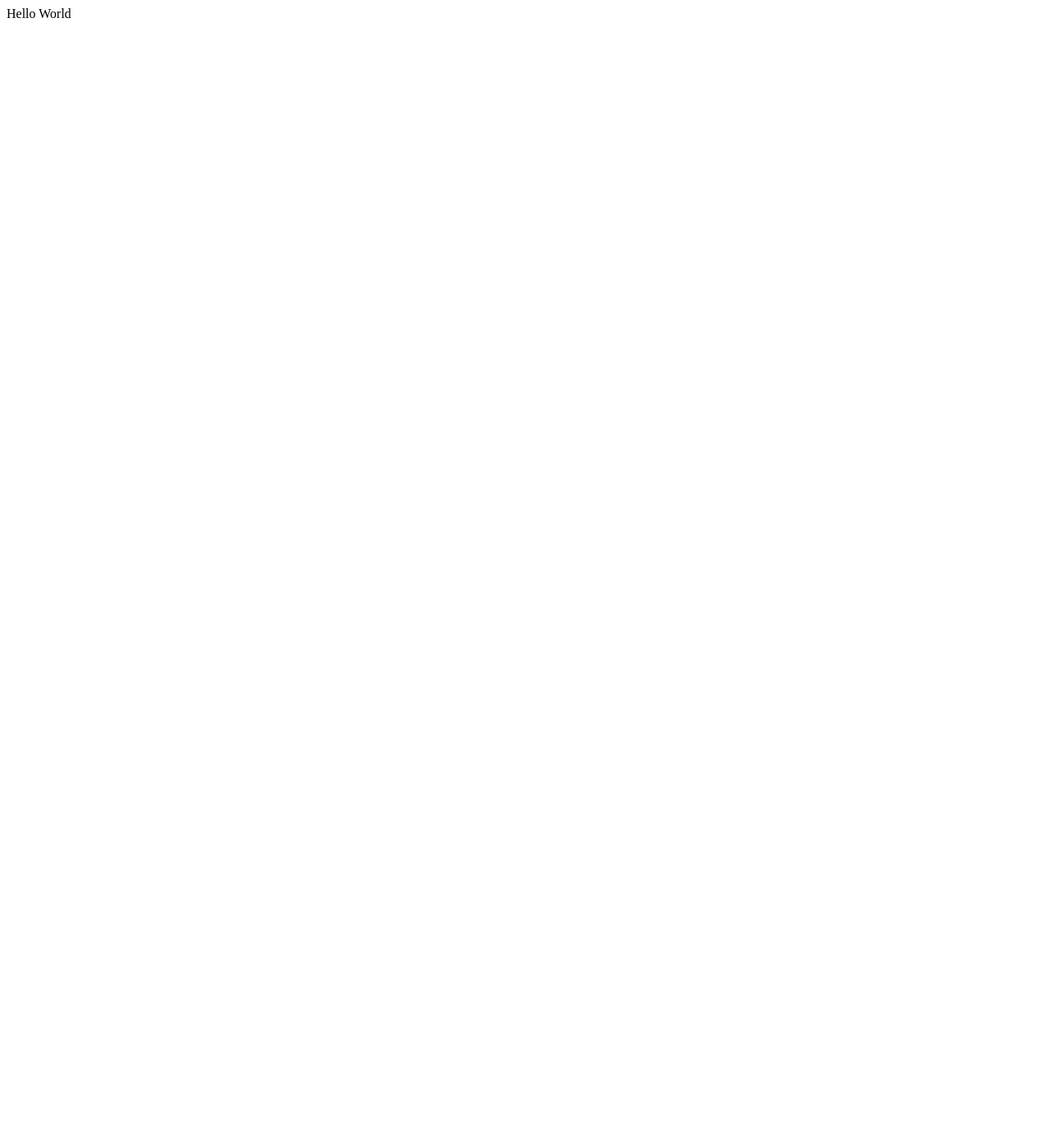
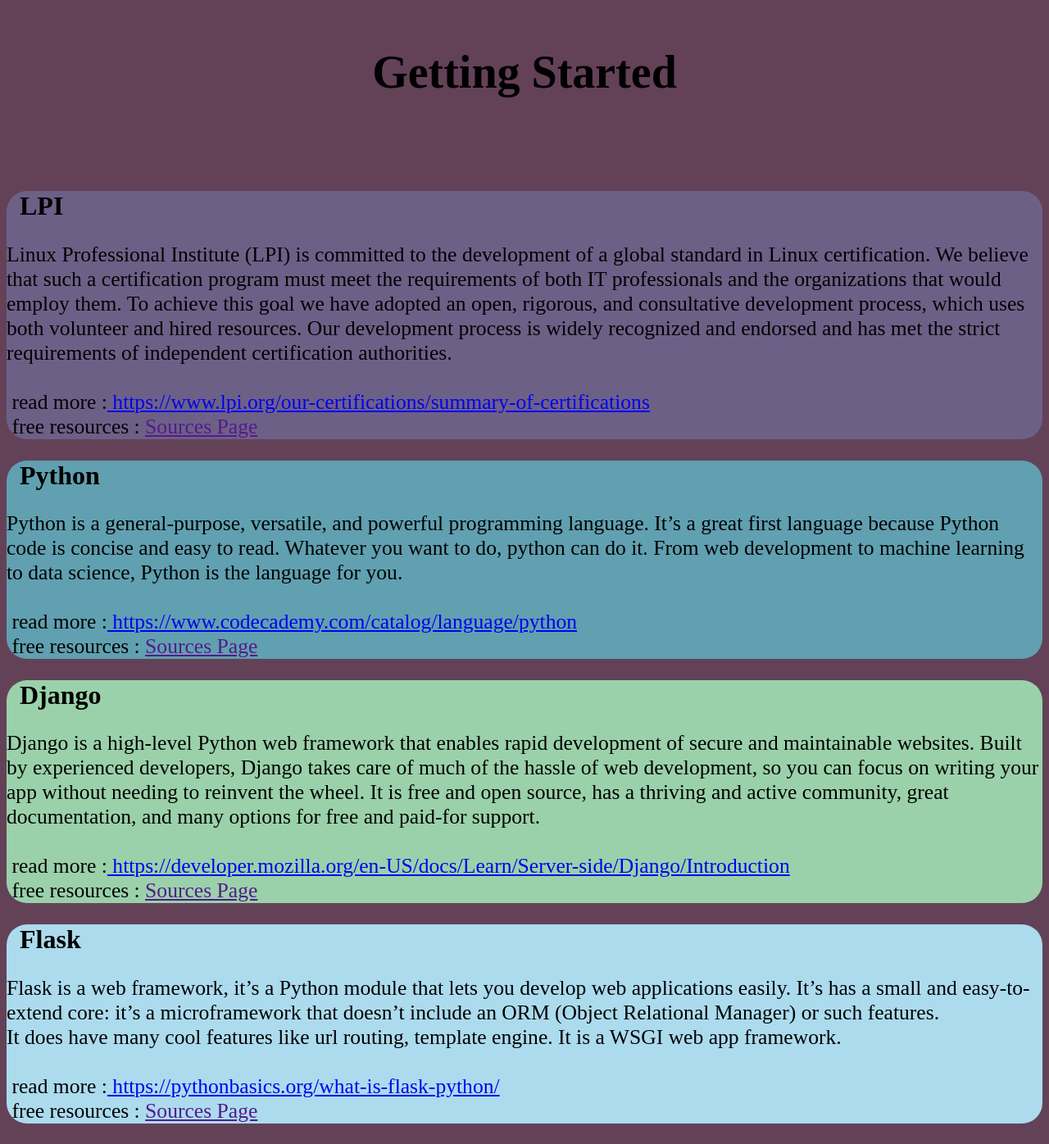
Before and after one commit to Mosafari/Flask-web, a Flask app: page / in a window 1280 px wide. Before the commit the page is almost empty. Shown: the whole page at 82% size. Before the commit the page ends 22 px from the top, so only its background shows below. Run offline with Flask 2, Linux system fonts and the light colour scheme.

Commit message:
adding main HTML file

```diff
--- a/Flask-web/app.py
+++ b/Flask-web/app.py
@@ -1,9 +1,9 @@
-from flask import Flask
+from flask import Flask, render_template
 app = Flask(__name__)
 
 @app.route('/')
-def hello_world():
-   return 'Hello World'
+def main():
+   return render_template('main.html')
 
 if __name__ == '__main__':
-   app.run()
+   app.run(debug=True)
--- a/Flask-web/templates/main.html
+++ b/Flask-web/templates/main.html
@@ -38,7 +38,7 @@
             <br>
             <br>
             &nbsp;read more :<a href = "https://www.lpi.org/our-certifications/summary-of-certifications">  https://www.lpi.org/our-certifications/summary-of-certifications</a><br>
-            &nbsp;free resources : <a href = {% url 'resolpi' %}>  Sources Page</a><br>
+            &nbsp;free resources : <a href = >  Sources Page</a><br>
             </p>
         </div>
         <div class="PY">
@@ -47,7 +47,7 @@
             <br>
             <br>
             &nbsp;read more :<a href = "https://www.codecademy.com/catalog/language/python">  https://www.codecademy.com/catalog/language/python</a><br>
-            &nbsp;free resources : <a href = {% url 'resopy' %}>  Sources Page</a><br>
+            &nbsp;free resources : <a href = >  Sources Page</a><br>
             </p>
         </div>
         <div class="Django">
@@ -56,7 +56,7 @@
             <br>
             <br>
             &nbsp;read more :<a href = "https://developer.mozilla.org/en-US/docs/Learn/Server-side/Django/Introduction">  https://developer.mozilla.org/en-US/docs/Learn/Server-side/Django/Introduction</a><br>
-            &nbsp;free resources : <a href = {% url 'resodjango' %}>  Sources Page</a><br>
+            &nbsp;free resources : <a href = >  Sources Page</a><br>
             </p>
         </div>
         <div class="Flask">
@@ -67,7 +67,7 @@
             <br>
             <br>
             &nbsp;read more :<a href = "https://pythonbasics.org/what-is-flask-python/">  https://pythonbasics.org/what-is-flask-python/</a><br>
-            &nbsp;free resources : <a href = {% url 'resoflask' %}>  Sources Page</a><br>
+            &nbsp;free resources : <a href = >  Sources Page</a><br>
             </p>
         </div>
     </body>
```
